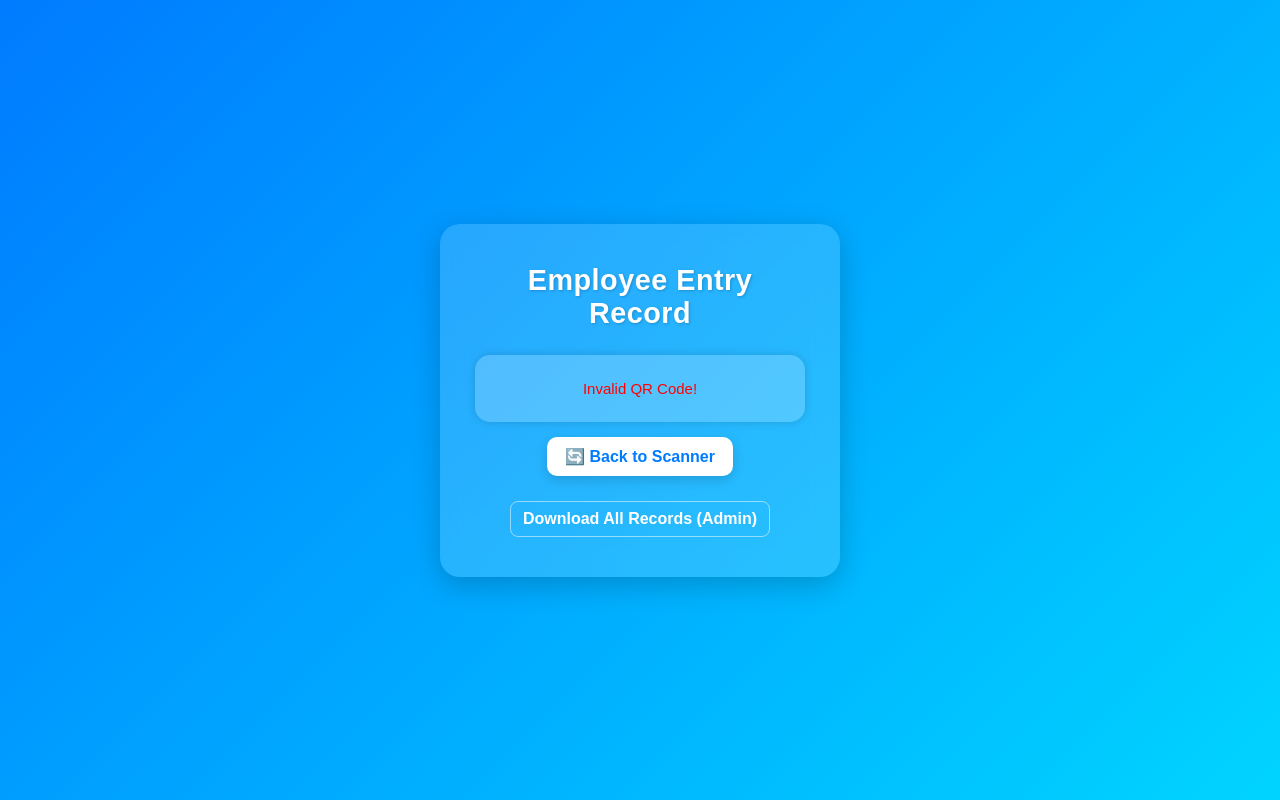
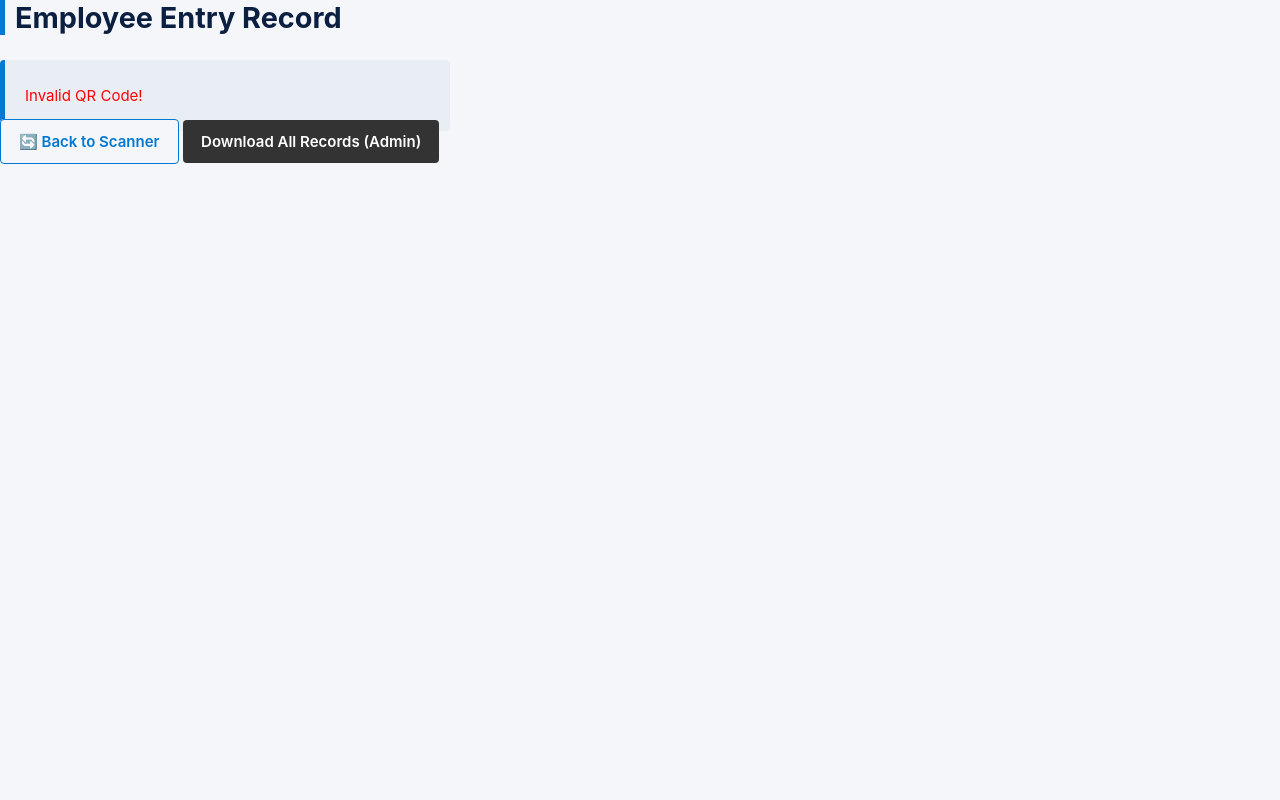
Before and after one commit to Shreya-103/Employee-Entry, a plain HTML site: page employees.html in a window 1280 px wide. Drawn offline with Linux system fonts and the light colour scheme.

Commit message:
design change

```diff
--- a/index.css
+++ b/index.css
@@ -5,166 +5,161 @@
   box-sizing: border-box;
 }
 
-
 body {
-  font-family: "Poppins", sans-serif;
-  background: linear-gradient(135deg, #007bff, #00d4ff);
-  height: 100vh;
-  display: flex;
-  justify-content: center;
-  align-items: center;
+  font-family: "Inter", "Segoe UI", Roboto, sans-serif;
+  background: #f4f6fa;
   color: #222;
+  min-height: 100vh;
 }
 
-.container {
-  background: rgba(255, 255, 255, 0.15);
-  backdrop-filter: blur(12px);
-  -webkit-backdrop-filter: blur(12px);
-  border-radius: 20px;
-  padding: 40px 35px;
+header {
+  background: #0b1f40;
+  color: #fff;
+  padding: 15px 30px;
   text-align: center;
-  width: 90%;
-  max-width: 400px;
-  box-shadow: 0 8px 30px rgba(0, 0, 0, 0.2);
-  animation: fadeIn 0.7s ease-in-out;
+  font-size: 1.4rem;
+  font-weight: 600;
+  letter-spacing: 0.5px;
+}
+
+
+main {
+  display: flex;
+  flex-direction: column;
+  align-items: center;
+  justify-content: flex-start;
+  padding: 40px 20px;
 }
 
 h1 {
-  color: #fff;
+  color: #0b1f40;
   font-size: 1.8rem;
   margin-bottom: 25px;
-  letter-spacing: 0.5px;
-  text-shadow: 1px 1px 3px rgba(0, 0, 0, 0.2);
+  border-left: 5px solid #0078d4;
+  padding-left: 10px;
+  align-self: flex-start;
 }
 
+
 #reader {
-  border-radius: 15px;
-  overflow: hidden;
-  box-shadow: 0 0 12px rgba(8, 8, 8, 0.3);
+  width: 320px;
+  max-width: 100%;
+  border: 2px dashed #0078d4;
+  border-radius: 6px;
+  background: #e6f0ff;
+  padding: 10px;
 }
 
+
 #scan-result {
-  color: #fff;
-  margin-top: 15px;
-  font-weight: 500;
+  margin-top: 20px;
+  font-weight: 600;
+  color: #0078d4;
+  background: #ddecff;
+  padding: 6px 12px;
+  border-radius: 5px;
 }
 
+
 input {
-  width: 100%;
+  width: 300px;
+  max-width: 90%;
   padding: 12px;
-  margin: 10px 0;
-  border-radius: 10px;
-  border: 1px solid rgba(255, 255, 255, 0.3);
-  outline: none;
-  background: rgba(255, 255, 255, 0.25);
-  color: #222;
-  font-size: 16px;
-  transition: all 0.3s ease;
+  border: 1px solid #cfd7e6;
+  border-radius: 4px;
+  margin-bottom: 12px;
+  font-size: 15px;
+  transition: 0.2s;
 }
 
 input:focus {
-  background: rgba(255, 255, 255, 0.45);
-  border-color: #fff;
+  border-color: #0078d4;
+  outline: none;
+  box-shadow: 0 0 3px #0078d4;
 }
 
-button {
-  width: 100%;
-  background: #fff;
-  color: #007bff;
-  font-size: 17px;
+
+button,
+.admin-link,
+.back-btn {
+  background: #0078d4;
+  color: #fff;
+  border: none;
+  padding: 12px 18px;
+  border-radius: 4px;
+  font-size: 15px;
   font-weight: 600;
-  padding: 12px;
-  border: none;
-  border-radius: 10px;
   cursor: pointer;
-  margin-top: 10px;
-  transition: 0.3s ease;
-  box-shadow: 0 4px 10px rgba(0, 0, 0, 0.1);
+  margin-top: 12px;
+  text-decoration: none;
+  transition: 0.25s;
 }
 
-button:hover {
-  background: #007bff;
-  color: #fff;
-  transform: translateY(-1px);
+button:hover,
+.admin-link:hover,
+.back-btn:hover {
+  background: #005fa3;
 }
 
+
+.back-btn {
+  background: #f4f6fa;
+  color: #0078d4;
+  border: 1px solid #0078d4;
+}
+
+.back-btn:hover {
+  background: #e8f2ff;
+}
+
+
 .admin-link {
-  display: inline-block;
-  margin-top: 25px;
-  color: #fff;
-  font-weight: 600;
-  text-decoration: none;
-  font-size: 16px;
-  padding: 8px 12px;
-  border: 1px solid rgba(255, 255, 255, 0.5);
-  border-radius: 8px;
-  transition: 0.3s ease;
+  background: #333;
 }
 
 .admin-link:hover {
-  background: rgba(255, 255, 255, 0.25);
-  border-color: #fff;
+  background: #111;
 }
 
+
 #employee-details {
-  background: rgba(255, 255, 255, 0.2);
+  margin-top: 25px;
   padding: 20px;
-  border-radius: 15px;
-  color: #fff;
-  box-shadow: 0 0 10px rgba(0,0,0,0.15);
-  animation: slideUp 0.6s ease-out;
+  width: 100%;
+  max-width: 450px;
+  background: #e9eef5;
+  border-left: 5px solid #0078d4;
+  border-radius: 4px;
 }
 
 #employee-details h3 {
+  color: #0b1f40;
+  font-size: 1.2rem;
   margin-bottom: 10px;
-  font-size: 1.3rem;
 }
 
 #employee-details p {
-  margin: 5px 0;
+  margin: 6px 0;
   font-size: 15px;
+  color: #333;
 }
+
 
 #login-msg {
   margin-top: 10px;
+  color: #b00020;
   font-weight: 600;
-  color: #fff;
 }
 
-@keyframes fadeIn {
-  from { opacity: 0; transform: scale(0.95); }
-  to { opacity: 1; transform: scale(1); }
-}
-
-@keyframes slideUp {
-  from { opacity: 0; transform: translateY(20px); }
-  to { opacity: 1; transform: translateY(0); }
-}
 
 @media (max-width: 480px) {
-  .container {
-    padding: 25px 20px;
+  main {
+    padding: 20px;
   }
   h1 {
-    font-size: 1.5rem;
+    font-size: 1.4rem;
+  }
+  #reader {
+    width: 100%;
   }
 }
-
-.back-btn{
-  display: inline-block;
-  margin-top: 15px;
-  background: #ffffff;
-  color: #007bff;
-  font-weight: 600;
-  text-decoration: none;
-  padding: 10px 18px;
-  border-radius: 10px;
-  transition: 0.3s ease;
-  box-shadow: 0 4px 12px rgba(0,0,0,0.15);
-}
-
-.back-btn:hover {
-  background: #007bff;
-  color: #fff;
-  transform: translateY(-1px);
-}
--- /dev/null
+++ b/style2.css
@@ -0,0 +1,157 @@
+
+* {
+  margin: 0;
+  padding: 0;
+  box-sizing: border-box;
+}
+
+body {
+  font-family: "Segoe UI", Roboto, Helvetica, Arial, sans-serif;
+  background: #e9eef3;
+  min-height: 100vh;
+  display: flex;
+  align-items: center;
+  justify-content: center;
+  color: #333;
+}
+
+
+.container {
+  background: #f8fafc;
+  border-radius: 18px;
+  padding: 40px 35px;
+  width: 95%;
+  max-width: 400px;
+  box-shadow: 8px 8px 16px rgba(0, 0, 0, 0.08),
+              -4px -4px 12px rgba(255, 255, 255, 0.9);
+  text-align: center;
+  transition: all 0.3s ease;
+}
+
+.container:hover {
+  transform: translateY(-2px);
+}
+
+h1 {
+  font-size: 1.7rem;
+  margin-bottom: 25px;
+  color: #204060;
+  letter-spacing: 0.5px;
+  font-weight: 700;
+}
+#reader {
+  border-radius: 12px;
+  overflow: hidden;
+  box-shadow: inset 0 0 8px rgba(0,0,0,0.1);
+  margin-bottom: 15px;
+}
+
+#scan-result {
+  color: #204060;
+  font-weight: 600;
+  margin-top: 12px;
+  background: #d8ecff;
+  display: inline-block;
+  padding: 6px 14px;
+  border-radius: 8px;
+}
+
+
+input {
+  width: 100%;
+  padding: 12px;
+  margin: 10px 0;
+  border-radius: 10px;
+  border: 1px solid #cfd8e3;
+  font-size: 15px;
+  background: #fdfefe;
+  color: #333;
+  transition: 0.2s ease;
+}
+
+input:focus {
+  border-color: #4a90e2;
+  outline: none;
+  box-shadow: 0 0 0 3px rgba(74, 144, 226, 0.2);
+}
+
+
+button, .back-btn, .admin-link {
+  display: inline-block;
+  width: 100%;
+  background: #4a90e2;
+  color: #fff;
+  border: none;
+  border-radius: 10px;
+  font-size: 16px;
+  font-weight: 600;
+  padding: 12px 0;
+  margin-top: 12px;
+  text-decoration: none;
+  transition: 0.3s ease;
+  box-shadow: 0 4px 10px rgba(74, 144, 226, 0.25);
+}
+
+button:hover,
+.back-btn:hover,
+.admin-link:hover {
+  background: #356bb3;
+  box-shadow: 0 6px 15px rgba(74, 144, 226, 0.3);
+  transform: translateY(-2px);
+}
+
+.back-btn {
+  background: #ffffff;
+  color: #4a90e2;
+  border: 1px solid #b8d4f5;
+}
+
+.back-btn:hover {
+  background: #eaf3ff;
+}
+
+.admin-link {
+  background: #2f4858;
+  color: #fff;
+}
+
+.admin-link:hover {
+  background: #233747;
+}
+
+#employee-details {
+  background: #f5f8fb;
+  border-radius: 12px;
+  padding: 18px;
+  margin-bottom: 15px;
+  box-shadow: inset 2px 2px 6px rgba(0, 0, 0, 0.08);
+  text-align: left;
+}
+
+#employee-details h3 {
+  color: #2f4858;
+  margin-bottom: 10px;
+  font-size: 1.25rem;
+}
+
+#employee-details p {
+  margin: 4px 0;
+  color: #444;
+  font-size: 15px;
+}
+
+#login-msg {
+  margin-top: 10px;
+  font-weight: 600;
+  color: #204060;
+}
+
+@media (max-width: 480px) {
+  .container {
+    padding: 30px 25px;
+  }
+
+  h1 {
+    font-size: 1.5rem;
+  }
+}
```
Also changed, not shown: index.html (+9 -2 lines).
